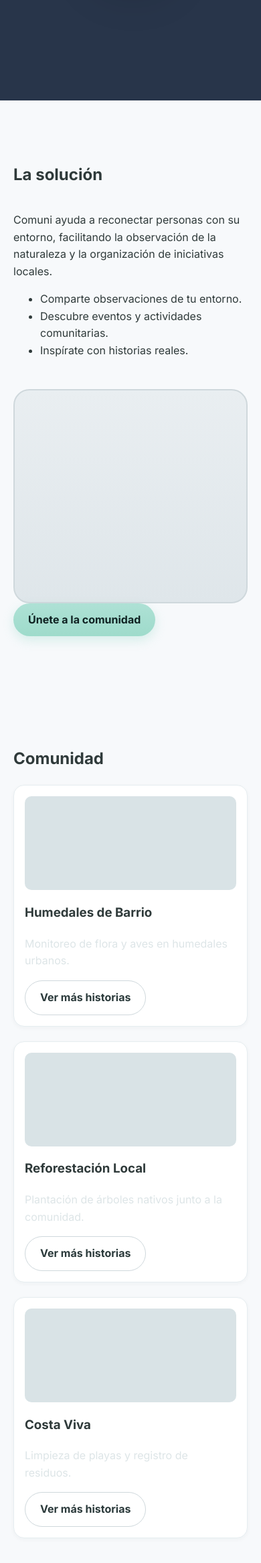
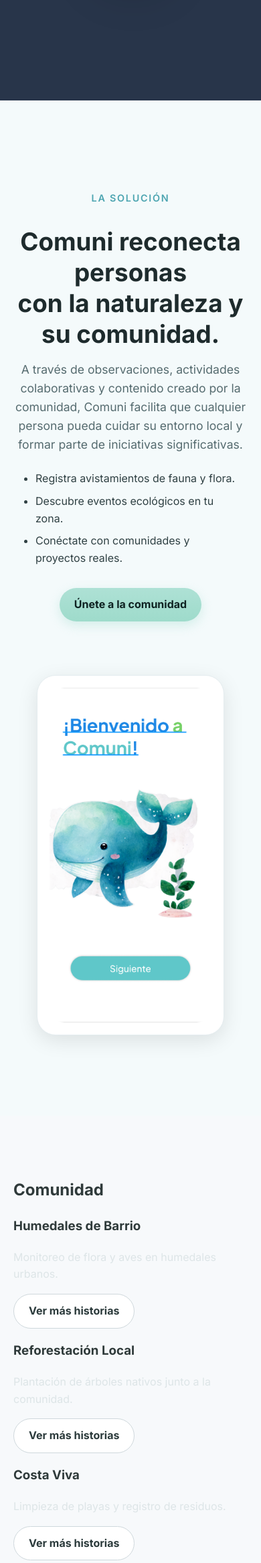
Before and after one commit to AGuerrav/ComuniApp_Landing, a PHP site: page / in a window 390 px wide. Shown: the part 1720-4054 px from the top of the page at 67% size. Run offline with PHP 8.4, Linux system fonts and the light colour scheme.

Commit message:
Refactor solution section layout and styles; add responsive design, slideshow functionality, and new app mockup images

```diff
--- a/Vistas/css/main.css
+++ b/Vistas/css/main.css
@@ -262,40 +262,137 @@ body {
   }
 }
 
-/* ---------- SOLUCIÓN ---------- */
-.grid-2 {
+/* Solucion*/
+
+.solution-section{
+  padding: 120px 20px;
+  background: #f4fafb;
+  color: #243234;
+}
+
+.solution-inner{
+  max-width: 1100px;
+  margin: 0 auto;
   display: grid;
   grid-template-columns: 1fr 1fr;
-  gap: 28px;
+  gap: 60px;
   align-items: center;
 }
-.phone-mock {
-  height: 320px;
-  border-radius: 24px;
-  border: 2px solid #cfd8dc;
-  background: linear-gradient(180deg, #e9eef1, #dfe6ea);
+
+.solution-text .kicker{
+  font-size: 0.9rem;
+  font-weight: 600;
+  letter-spacing: .12em;
+  text-transform: uppercase;
+  color: #4da5b1;
+  margin-bottom: 12px;
 }
 
-/* ---------- COMUNIDAD ---------- */
-.cards {
-  display: grid;
-  grid-template-columns: repeat(3, 1fr);
-  gap: 22px;
+.solution-title{
+  font-size: 2.3rem;
+  font-weight: 700;
+  margin-bottom: 16px;
+  line-height: 1.25;
+  color: #1e2b2d;
 }
-.card {
+
+.solution-body{
+  font-size: 1.1rem;
+  color: #556b6f;
+  margin-bottom: 24px;
+  max-width: 520px;
+}
+
+.solution-list{
+  margin-bottom: 32px;
+  padding-left: 18px;
+  color: #2f4043;
+}
+.solution-list li{
+  margin-bottom: 8px;
+}
+
+
+.solution-visual{
+  display: flex;
+  justify-content: center;
+}
+
+.phone-frame{
+  width: 280px;
+  height: auto;
+  padding: 18px;
+  border-radius: 30px;
+  background: white;
+  box-shadow: 0 8px 30px rgba(0,0,0,0.10);
+  border: 1px solid #e4ecef;
+}
+
+.phone-frame img{
+  width: 100%;
+  display: block;
+  border-radius: 22px;
+}
+
+/* ------- Responsive ------- */
+@media (max-width: 900px){
+
+  .solution-inner{
+    grid-template-columns: 1fr;
+    text-align: center;
+  }
+
+  .solution-body{
+    margin: 0 auto 24px;
+  }
+
+  .solution-list{
+    text-align: left;
+    margin: 0 auto 32px;
+    max-width: 320px;
+  }
+
+  .solution-visual{
+    margin-top: 20px;
+  }
+}
+
+
+.phone-frame{
+  width: 280px;
+  padding: 18px;
+  border-radius: 28px;
+  background: white;
+  box-shadow: 0 8px 30px rgba(0,0,0,0.10);
+  border: 1px solid #e4ecef;
+  overflow: hidden;
+}
+
+
+.app-slideshow{
   position: relative;
-  background: #fff;
-  border: 1px solid #e6edf0;
-  border-radius: 16px;
-  padding: 16px;
-  box-shadow: 0 2px 6px rgba(10, 40, 50, 0.04);
+  width: 100%;
+  height: 500px;   /* ajusta según tus imágenes */
+  border-radius: 22px;
+  overflow: hidden;
 }
-.card__thumb {
-  height: 140px;
-  border-radius: 10px;
-  background: #d9e3e6;
-  margin-bottom: 12px;
+
+
+.app-slideshow .slide{
+  position: absolute;
+  top: 0; left: 0;
+  width: 100%;
+  height: 100%;
+  object-fit: cover;
+  opacity: 0;
+  transition: opacity 1.3s ease-in-out;
 }
+
+
+.app-slideshow .active{
+  opacity: 1;
+}
+
 
 /* ---------- CONTACTO ---------- */
 .form {
--- a/Vistas/js/main.js
+++ b/Vistas/js/main.js
@@ -82,3 +82,15 @@ if (form) {
     }
   });
 }
+
+// --- Slideshow automático para mockup ---
+const slides = document.querySelectorAll('.app-slideshow .slide');
+let current = 0;
+
+function rotateSlides(){
+  slides[current].classList.remove('active');
+  current = (current + 1) % slides.length;
+  slides[current].classList.add('active');
+}
+
+setInterval(rotateSlides, 3000); // cambia cada 3 segundos
--- a/index.php
+++ b/index.php
@@ -82,27 +82,53 @@
 
 
         <!-- 3) LA SOLUCIÓN -->
-        <section id="solucion" class="section" aria-labelledby="t-solucion">
-            <h2 id="t-solucion" class="reveal">La solución</h2>
+        <section id="solucion" class="solution-section" aria-labelledby="t-solucion">
 
-            <div class="grid-2 reveal">
-                <div>
-                    <p>
-                        Comuni ayuda a reconectar personas con su entorno, facilitando la observación de la naturaleza y
-                        la organización de iniciativas locales.
+            <div class="solution-inner">
+
+                <div class="solution-text">
+                    <p class="kicker">La solución</p>
+
+                    <h2 id="t-solucion" class="solution-title">
+                        Comuni reconecta personas<br>
+                        con la naturaleza y su comunidad.
+                    </h2>
+
+                    <p class="solution-body">
+                        A través de observaciones, actividades colaborativas y contenido creado por la comunidad,
+                        Comuni facilita que cualquier persona pueda cuidar su entorno local y formar parte de
+                        iniciativas significativas.
                     </p>
-                    <ul class="list">
-                        <li>Comparte observaciones de tu entorno.</li>
-                        <li>Descubre eventos y actividades comunitarias.</li>
-                        <li>Inspírate con historias reales.</li>
+
+                    <ul class="solution-list">
+                        <li>Registra avistamientos de fauna y flora.</li>
+                        <li>Descubre eventos ecológicos en tu zona.</li>
+                        <li>Conéctate con comunidades y proyectos reales.</li>
                     </ul>
+
+                    <a href="#contacto" class="btn btn--primary">Únete a la comunidad</a>
                 </div>
 
-                <div class="phone-mock"></div>
+                <!-- Mockup del app (imagen acuarelada estilo tarjeta móvil) -->
+                <div class="solution-visual">
+                    <div class="phone-frame">
+                        <div class="app-slideshow">
+
+                            <img src="Vistas/img/app1.png" class="slide active">
+                            <img src="Vistas/img/app2.png" class="slide">
+                            <img src="Vistas/img/app3.png" class="slide">
+                            <img src="Vistas/img/app4.png" class="slide">
+                            <img src="Vistas/img/app5.png" class="slide">
+
+                        </div>
+                    </div>
+                </div>
+
+
             </div>
 
-            <a class="btn btn--primary reveal" href="#contacto">Únete a la comunidad</a>
         </section>
+
 
         <!-- 4) COMUNIDAD -->
         <section id="comunidad" class="section" aria-labelledby="t-comunidad">
```
Also changed, not shown: Vistas/img/app1.png (added), Vistas/img/app2.png (added), Vistas/img/app3.png (added), Vistas/img/app4.png (added), Vistas/img/app5.png (added).
